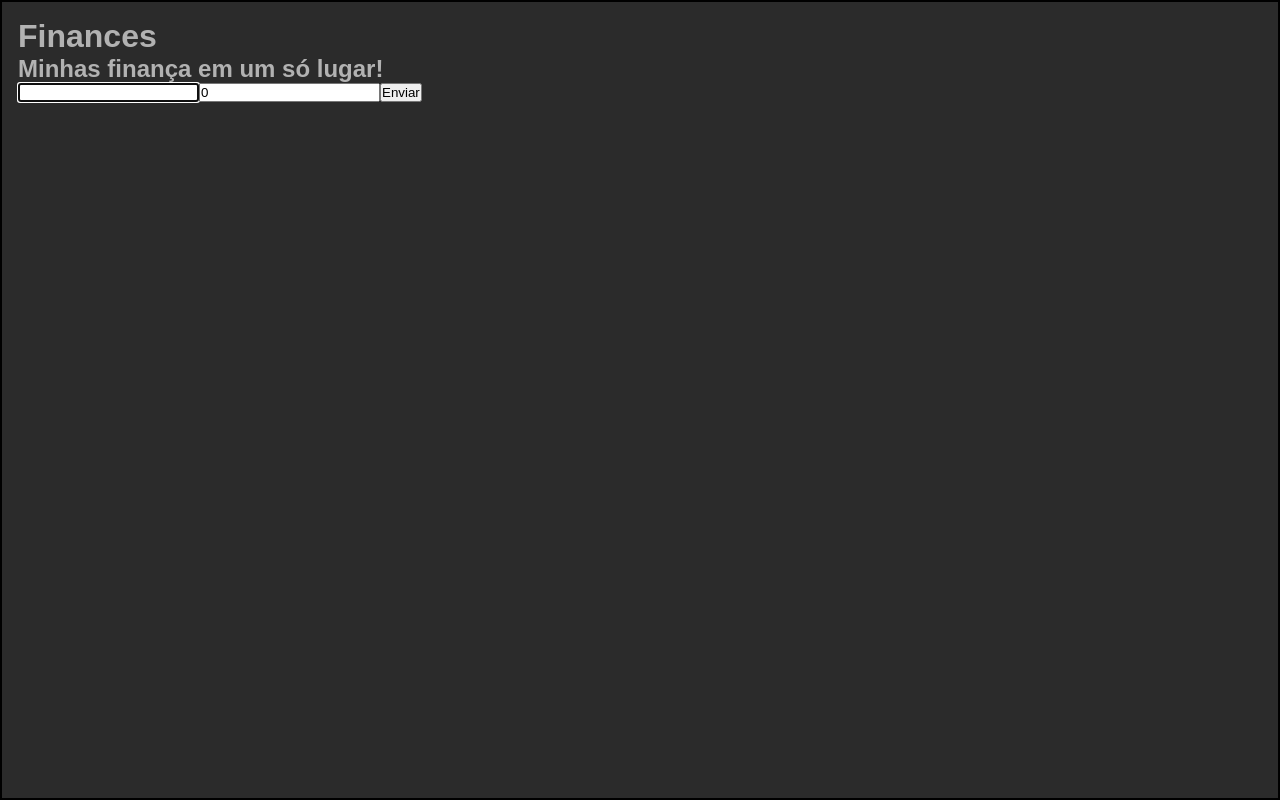
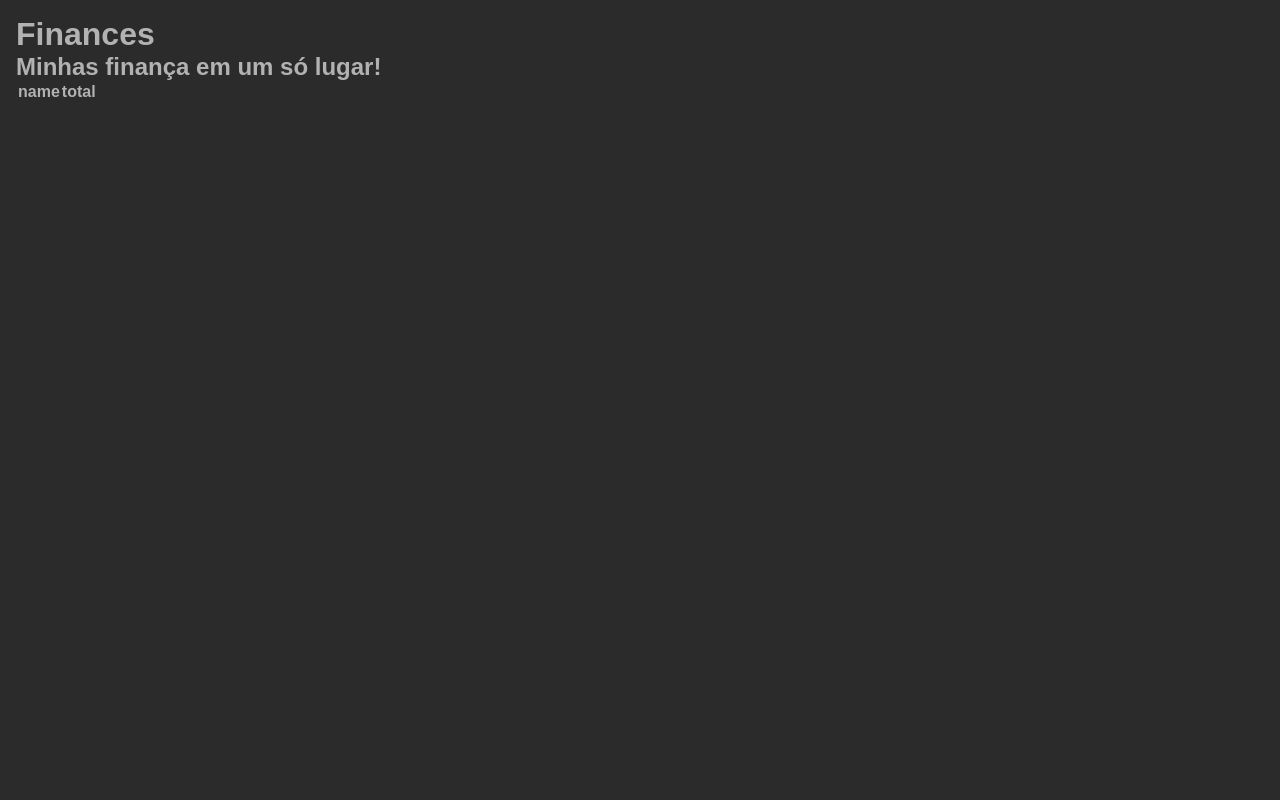
Before and after one commit to gvao/finances-app, a React (Vite) app: page / in a window 1280 px wide. Built offline with nearby package versions, Linux system fonts and the light colour scheme.

Commit message:
created table component

```diff
--- a/src/App.tsx
+++ b/src/App.tsx
@@ -1,60 +1,8 @@
-import {
-  ChangeEventHandler,
-  FormEventHandler,
-  useEffect,
-  useState,
-} from "react";
+import { TableExpenses } from "./components/table";
 
 import "./styles/App.css";
-import styles from "./styles/despesas.module.css";
-
-import { transformDate, transformCurrency } from "./utils";
-import { Account, getAllAccounts, saveAccount } from "./core/account";
-import localStorageRepository from "./external/repository/localStorageRepository";
-
-function useApp() {
-  const [data, setData] = useState<Account>({ name: "", total: 0 });
-  const [accounts, setAccounts] = useState<Account[]>([]);
-
-  const repository = localStorageRepository("contas");
-
-  useEffect(() => {
-    (async () => {
-      const accounts = await getAllAccounts(await repository);
-
-      setAccounts(accounts);
-    })();
-  }, []);
-
-  const onSubmit: FormEventHandler<HTMLFormElement> = async (event) => {
-    event.preventDefault();
-
-    const newAccount: Account = {
-      ...data,
-      createAt: new Date(),
-    };
-
-    const newData = [...accounts, newAccount];
-
-    saveAccount(await repository, newAccount);
-    setAccounts(newData);
-  };
-
-  const onChange: ChangeEventHandler<HTMLInputElement> = ({
-    target: { value, id },
-  }) => setData((state) => ({ ...state, [id]: value }));
-
-  return {
-    onSubmit,
-    onChange,
-    data,
-    accounts,
-  };
-}
 
 function App() {
-  const { onSubmit, onChange, data, accounts } = useApp();
-
 	return (
 		<main className={`container`}>
 			<header>
@@ -62,43 +10,9 @@ function App() {
 				<h2>Minhas finança em um só lugar!</h2>
 			</header>
 
-      <form onSubmit={onSubmit}>
-        <input
-          autoFocus
-          type="text"
-          name="name"
-          id="name"
-          onChange={onChange}
-          value={data.name || ""}
-        />
-
-        <input
-          type="number"
-          step="0.05"
-          name="total"
-          id="total"
-          value={data.total || 0}
-          onChange={onChange}
-        />
-
-        <button type="submit">Enviar</button>
-      </form>
-
-      <ListExpenses accounts={accounts} />
+			<TableExpenses />
 		</main>
 	);
 }
 
-const ListExpenses = ({ accounts }: { accounts: Account[] }) => (
-  <ul className={styles.Expenses}>
-    {accounts.map((account, i) => (
-      <li key={i} className={styles.item}>
-        <p>{account.name}</p>
-        <p>R$ {transformCurrency(account.total, { compactDisplay: "long" })}</p>
-        <p>{transformDate(account.createAt as Date)}</p>
-      </li>
-    ))}
-  </ul>
-);
-
 export default App;
--- a/src/components/table.tsx
+++ b/src/components/table.tsx
@@ -1,15 +1,13 @@
+import { useContext } from "react";
 import { Account } from "../core/account/model";
+import { AccountContext } from "../context/accounts";
 
-interface TableExpensesProps {
-  accounts: Array<Account>;
-}
-export const TableExpenses = ({ accounts }: TableExpensesProps) => {
+export const TableExpenses = () => {
+	const { accounts } = useContext(AccountContext);
+
 	if (accounts.length < 0) return null;
 
-  const blacklist = ["id"];
-  const headers = (
-    accounts.length > 0 ? (Object.keys(accounts[0]) as (keyof Account)[]) : []
-  ).filter((key) => !blacklist.includes(key));
+	const headers = ["name", "total"];
 
 	return (
 		<table>
@@ -23,14 +21,41 @@ export const TableExpenses = ({ accounts }: TableExpensesProps) => {
 			<tbody>
 				{accounts
 					// eslint-disable-next-line @typescript-eslint/no-explicit-any
-          .map((account: Record<string, any>) => (
-            <tr key={account.id}>
-              {headers.map((key) => (
-                <td key={key + "-" + account.id}>{account[key]}</td>
-              ))}
-            </tr>
+					.map((account) => (
+						<TableRow
+							key={account.id}
+							account={account}
+							headers={headers}
+						/>
 					))}
 			</tbody>
 		</table>
 	);
 };
+
+const TableRow = ({
+	account,
+	headers,
+}: {
+	account: Account;
+	headers: string[];
+}) => {
+
+	const { deleteAccount } = useContext(AccountContext);
+
+	const deleteAccountOnClick = () => {
+		deleteAccount!(account.id!)
+	}
+
+	return (
+		<tr>
+			{headers.map((key) => (
+				<td key={key + "-" + account.id}>{account[key]}</td>
+			))}
+
+			<td>
+				<button onClick={deleteAccountOnClick}>delete</button>
+			</td>
+		</tr>
+	);
+};
--- a/src/styles/index.css
+++ b/src/styles/index.css
@@ -2,7 +2,6 @@
 @import url('./variables.css');
 
 html {
-    border: 2px solid;
     min-height: 100%;
 }
 
```
Lines whose indentation alone changed are shown as unchanged.
